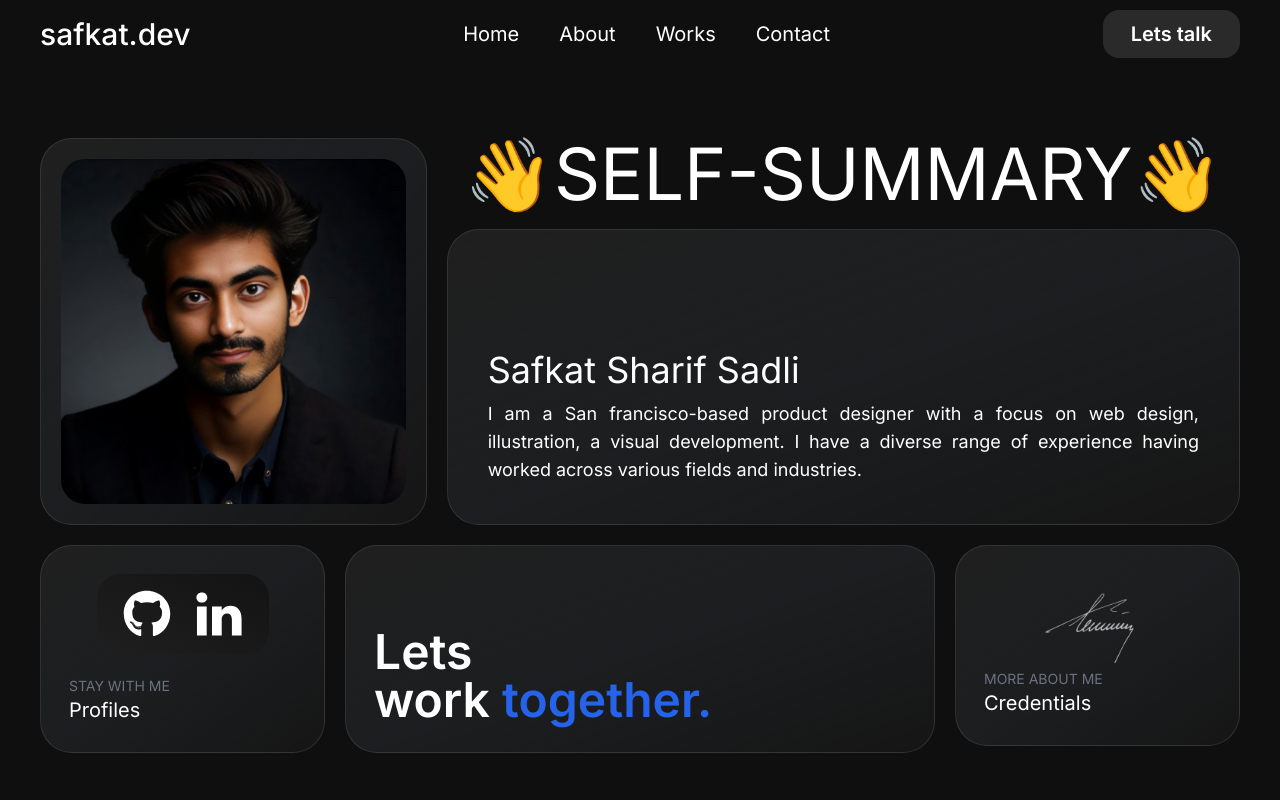
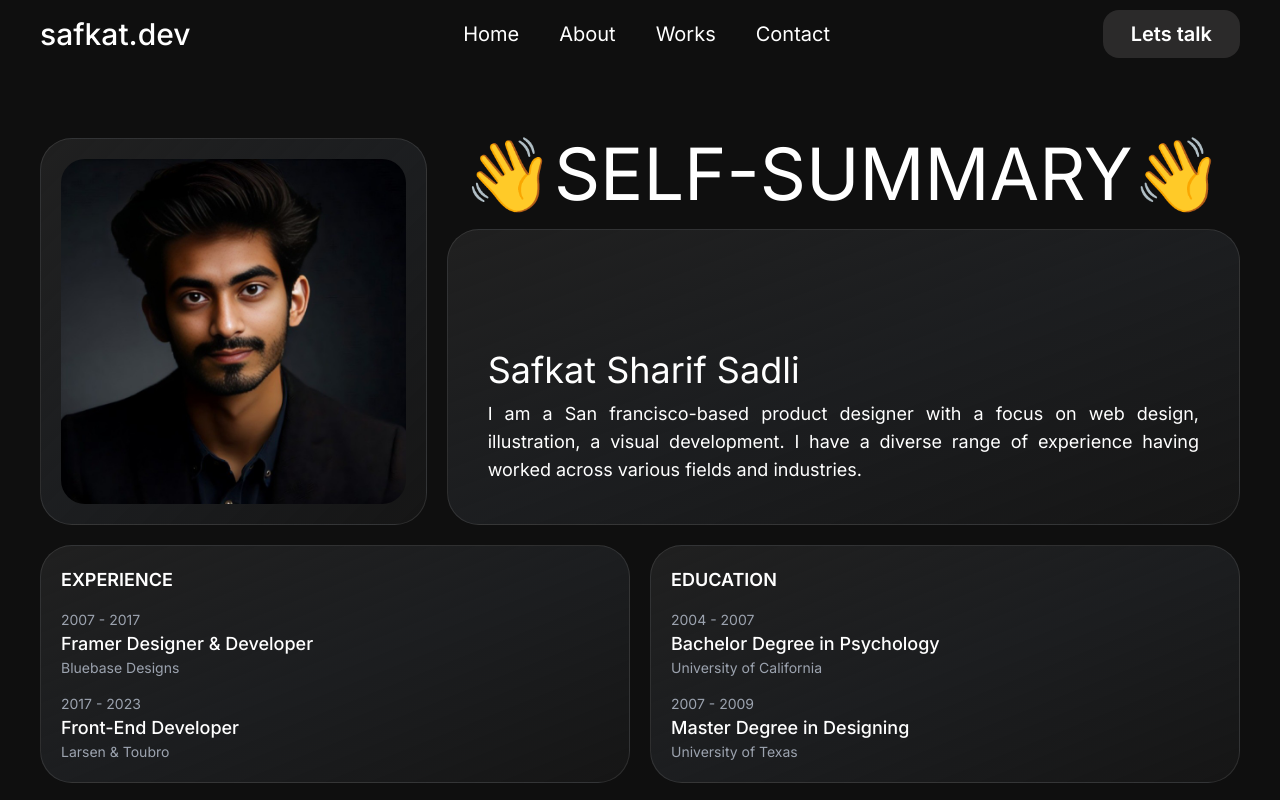
Before and after one commit to safkat07/safkat.dev, a Next.js app: page /profile in a window 1280 px wide. Shown: the top 800 px of the page. Built offline with nearby package versions, Linux system fonts and the light colour scheme.

Commit message:
education and experience card added in the view profile innerpage

```diff
--- /dev/null
+++ b/src/components/InnerPages/EducationCard.tsx
@@ -0,0 +1,22 @@
+import React from 'react'
+import CardWrapper from '../Reuseable/CardWrapper'
+
+const EducationCard = () => {
+  return (
+    <CardWrapper className="text-white lg:p10 p-5">
+      <h2 className="text-lg font-semibold mb-4">EDUCATION</h2>
+      <div className="mb-4">
+        <p className="text-sm text-gray-400">2004 - 2007</p>
+        <p className="text-lg font-medium">Bachelor Degree in Psychology</p>
+        <p className="text-sm text-gray-400">University of California</p>
+      </div>
+      <div>
+        <p className="text-sm text-gray-400">2007 - 2009</p>
+        <p className="text-lg font-medium">Master Degree in Designing</p>
+        <p className="text-sm text-gray-400">University of Texas</p>
+      </div>
+    </CardWrapper>
+  )
+}
+
+export default EducationCard
--- /dev/null
+++ b/src/components/InnerPages/ExperienceCard.tsx
@@ -0,0 +1,22 @@
+import React from 'react'
+import CardWrapper from '../Reuseable/CardWrapper'
+
+const ExperienceCard = () => {
+  return (
+    <CardWrapper className="text-white lg:p10 p-5">
+    <h2 className="text-lg font-semibold mb-4">EXPERIENCE</h2>
+    <div className="mb-4">
+      <p className="text-sm text-gray-400">2007 - 2017</p>
+      <p className="text-lg font-medium">Framer Designer & Developer</p>
+      <p className="text-sm text-gray-400">Bluebase Designs</p>
+    </div>
+    <div>
+      <p className="text-sm text-gray-400">2017 - 2023</p>
+      <p className="text-lg font-medium">Front-End Developer</p>
+      <p className="text-sm text-gray-400">Larsen & Toubro</p>
+    </div>
+  </CardWrapper>
+  )
+}
+
+export default ExperienceCard
--- a/src/components/InnerPages/ViewProfilePage.tsx
+++ b/src/components/InnerPages/ViewProfilePage.tsx
@@ -2,9 +2,12 @@ import Image from 'next/image'
 import React from 'react'
 import selfImg from '../../../public/self.jpeg'
 import CardWrapper from '../Reuseable/CardWrapper'
+import ExperienceCard from './ExperienceCard'
+import EducationCard from './EducationCard'
 const ViewProfilePage = () => {
   return (
-      <div className='w-full mx-auto lg:grid  xl:grid-cols-3 grid-cols-1 justify-center gap-5 mt-20 mb-5'>
+      <div>
+          <div className='w-full mx-auto lg:grid  xl:grid-cols-3 grid-cols-1 justify-center gap-5 mt-20 mb-5'>
           <CardWrapper className='xl:p-5 p-5 lg:py-10'>
           <Image className='mx-auto rounded-3xl  ' src={selfImg} alt='image'/>
           </CardWrapper>
@@ -21,7 +24,12 @@ const ViewProfilePage = () => {
                   </div>
               </CardWrapper>
           </div>
-    </div>
+          </div>
+          <div className='grid md:grid-cols-2 grid-cols-1 w-full gap-5 justify-center items-center'>
+              <ExperienceCard />
+              <EducationCard/>
+          </div>
+      </div>
   )
 }
 
```
